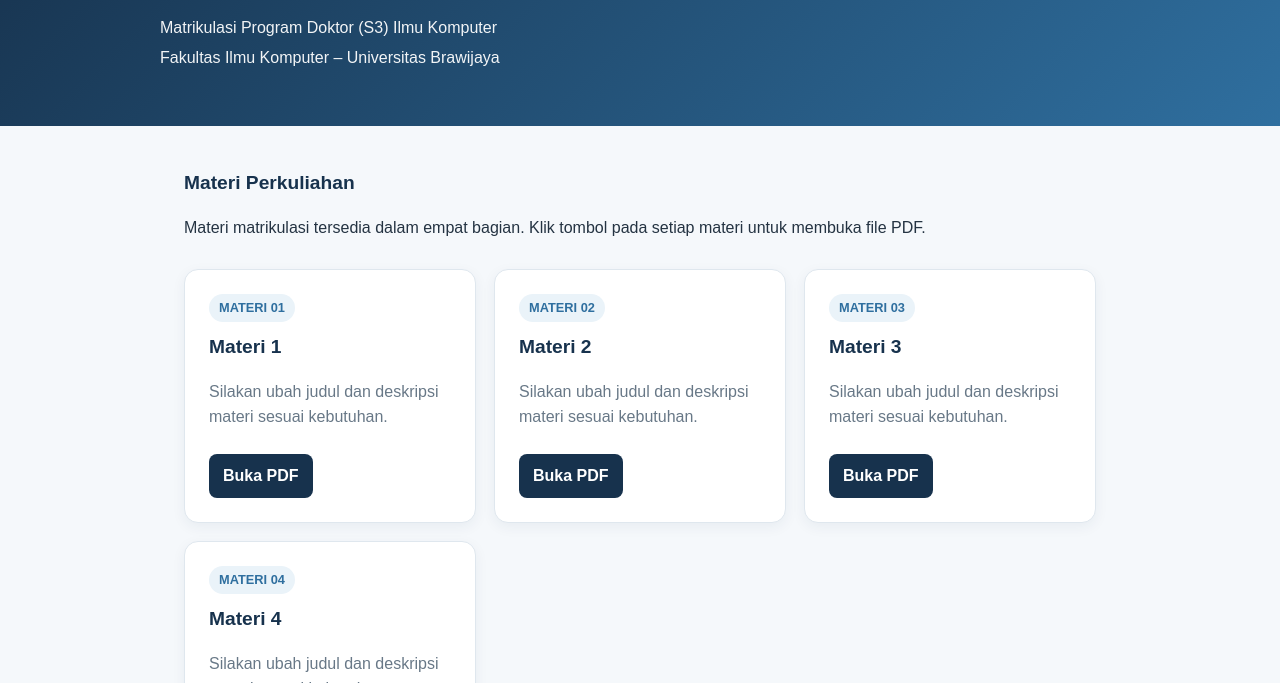
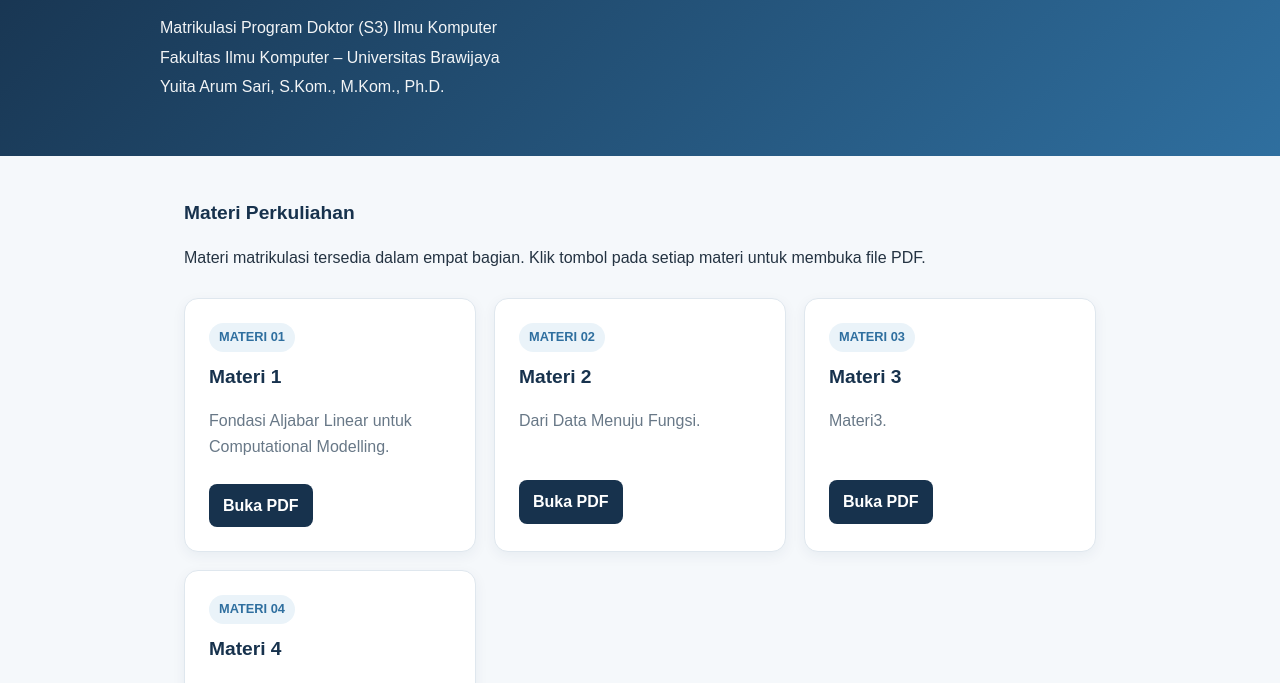
Before and after one commit to yuita-as/matematika-komputasi-matrikulasi-s3, a plain HTML site: page index.html in a window 1280 px wide. Shown: the part 117-800 px from the top of the page. Drawn offline with Linux system fonts and the light colour scheme.

Commit message:
Update content and links for course materials

```diff
--- a/index (2).html
+++ b/index.html
@@ -54,6 +54,7 @@
     <h1>Matematika Komputasi</h1>
     <p>Matrikulasi Program Doktor (S3) Ilmu Komputer</p>
     <p>Fakultas Ilmu Komputer – Universitas Brawijaya</p>
+    <p>Yuita Arum Sari, S.Kom., M.Kom., Ph.D.</p>
   </div>
 </header>
 
@@ -67,28 +68,28 @@
     <article class="card">
       <span class="num">MATERI 01</span>
       <h2>Materi 1</h2>
-      <p>Silakan ubah judul dan deskripsi materi sesuai kebutuhan.</p>
-      <a class="btn" href="materi/materi-01.pdf" target="_blank">Buka PDF</a>
+      <p>Fondasi Aljabar Linear untuk Computational Modelling.</p>
+      <a class="btn" href="Pertemuan 1 - Fondasi Aljabar Linear untuk Computational Modelling.pdf" target="_blank">Buka PDF</a>
     </article>
 
     <article class="card">
       <span class="num">MATERI 02</span>
       <h2>Materi 2</h2>
-      <p>Silakan ubah judul dan deskripsi materi sesuai kebutuhan.</p>
-      <a class="btn" href="materi/materi-02.pdf" target="_blank">Buka PDF</a>
+      <p>Dari Data Menuju Fungsi.</p>
+      <a class="btn" href="Pertemuan 2 - Dari Data Menuju Fungsi.pdf" target="_blank">Buka PDF</a>
     </article>
 
     <article class="card">
       <span class="num">MATERI 03</span>
       <h2>Materi 3</h2>
-      <p>Silakan ubah judul dan deskripsi materi sesuai kebutuhan.</p>
+      <p>Materi3.</p>
       <a class="btn" href="materi/materi-03.pdf" target="_blank">Buka PDF</a>
     </article>
 
     <article class="card">
       <span class="num">MATERI 04</span>
       <h2>Materi 4</h2>
-      <p>Silakan ubah judul dan deskripsi materi sesuai kebutuhan.</p>
+      <p>Materi4.</p>
       <a class="btn" href="materi/materi-04.pdf" target="_blank">Buka PDF</a>
     </article>
   </section>
```
